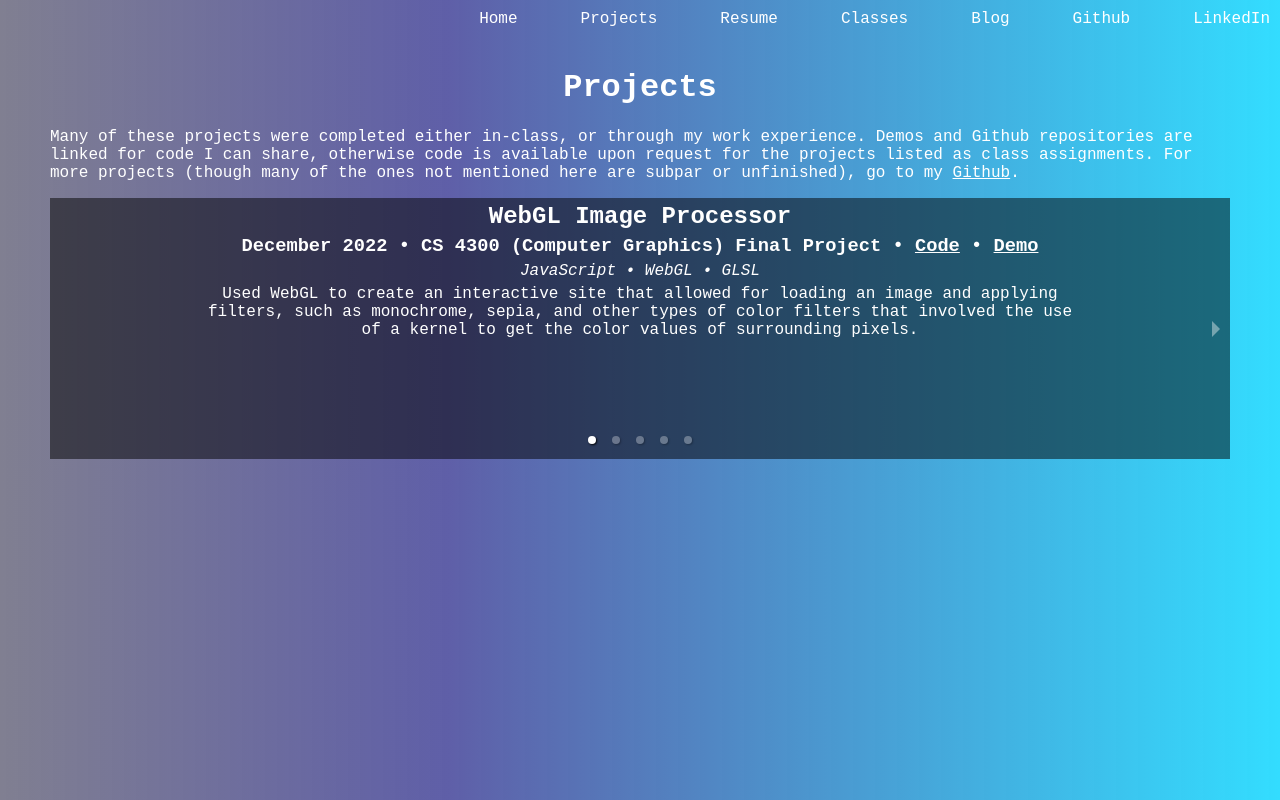
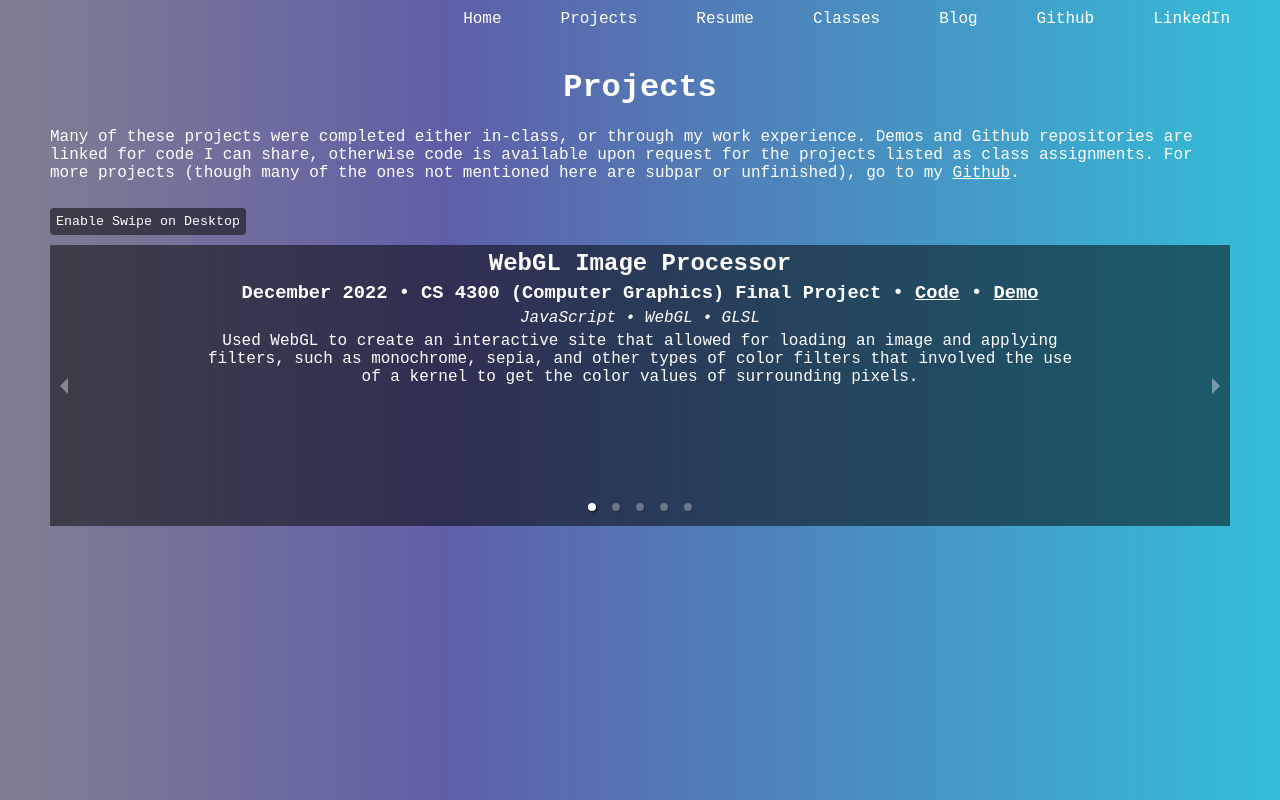
Before and after one commit to zachnorman02/portfolio, a React (Create React App) app: page /projects in a window 1280 px wide. Built offline with nearby package versions, Linux system fonts and the light colour scheme.

Commit message:
Add navbar + carousel styling

```diff
--- a/package.json
+++ b/package.json
@@ -12,6 +12,7 @@
     "@types/react": "^18.0.28",
     "@types/react-dom": "^18.0.11",
     "react": "^18.2.0",
+    "react-device-detect": "^2.2.3",
     "react-dom": "^18.2.0",
     "react-icons": "^4.7.1",
     "react-responsive-carousel": "^3.2.23",
--- a/src/components/Projects.tsx
+++ b/src/components/Projects.tsx
@@ -1,9 +1,12 @@
-import React from "react";
+import React, { useState } from "react";
 import "react-responsive-carousel/lib/styles/carousel.min.css";
 import { Carousel } from "react-responsive-carousel";
+import { isMobile } from "react-device-detect";
 import "../styles/projects.css";
 
 function Projects() {
+  const [swipe, setSwipe] = useState(false);
+
   return (
     <div className="content">
       <h1>Projects</h1>
@@ -15,7 +18,18 @@ function Projects() {
         mentioned here are subpar or unfinished), go to my{" "}
         <a href="https://www.github.com/zachnorman02">Github</a>.
       </p>
-      <Carousel className="projects-carousel" showThumbs={false} showStatus={false}>
+      <button onClick={() => setSwipe(!swipe)} id="projects-swipe-button">
+        {swipe ? "Disable" : "Enable"} Swipe on Desktop
+      </button>
+      <Carousel
+        className="projects-carousel"
+        showThumbs={false}
+        showStatus={false}
+        emulateTouch={swipe}
+        infiniteLoop={true}
+        dynamicHeight={isMobile}
+        useKeyboardArrows={true}
+      >
         <div className="project">
           <h2>WebGL Image Processor</h2>
           <h3>
--- a/src/styles/index.css
+++ b/src/styles/index.css
@@ -1,7 +1,7 @@
 body {
-  font-family: 'Courier New', Courier, monospace !important;
+  font-family: 'Courier New', Courier, monospace;
   margin: 0;
-  background: linear-gradient(90deg, rgba(2, 0, 36, 0.5) 0%, rgba(9, 9, 121, 0.65) 35%, rgba(0, 212, 255, 0.8) 100%);
+  background: linear-gradient(90deg, rgba(2, 0, 36, 0.5) 0%, rgba(9, 9, 121, 0.65) 35%, rgba(0, 174, 208, 0.8) 100%);
   color: white !important;
   overflow-y: auto;
   -ms-overflow-style: none;
--- a/src/styles/navbar.css
+++ b/src/styles/navbar.css
@@ -1,5 +1,5 @@
 .navbar {
-    padding: 10px;
+    padding: 10px 50px;
     background: transparent;
 }
 
@@ -11,6 +11,12 @@
 .navbar .links a {
     text-decoration: none;
     margin-left: 5%;
+    transition: 0.2s;
+}
+
+.navbar .links a:hover {
+    color: rgba(0,0,0,0.5);
+    transition: 0.2s;
 }
 
 .navbar-btn {
--- a/src/styles/projects.css
+++ b/src/styles/projects.css
@@ -6,7 +6,7 @@
 
 .project p {
     margin-top: 5px;
-    margin-bottom: 30px;
+    margin-bottom: 50px;
     width: 75%;
     margin-left: auto;
     margin-right: auto;
@@ -15,3 +15,30 @@
 .carousel-root {
     background: rgba(0, 0, 0, 0.5);
 }
+
+#projects-swipe-button {
+    font-family: 'Courier New', Courier, monospace;
+    margin: 10px 0;
+    padding: 5px;
+    background: rgba(0, 0, 0, 0.5);
+    color: #fff;
+    outline: none;
+    border-radius: 4px;
+    border: 1px solid transparent;
+    transition: 0.5s;
+}
+
+#projects-swipe-button:hover {
+    background: rgba(0, 0, 0, 0.8);
+    transition: 0.5s;
+}
+
+@media only screen and (max-device-width: 650px) {
+    #projects-swipe-button {
+        display: none;
+    }
+
+    .carousel-slider {
+        padding-bottom: 50px;
+    }
+}
```
Also changed, not shown: 2 other files (tests, documents, lock files or other folders).
